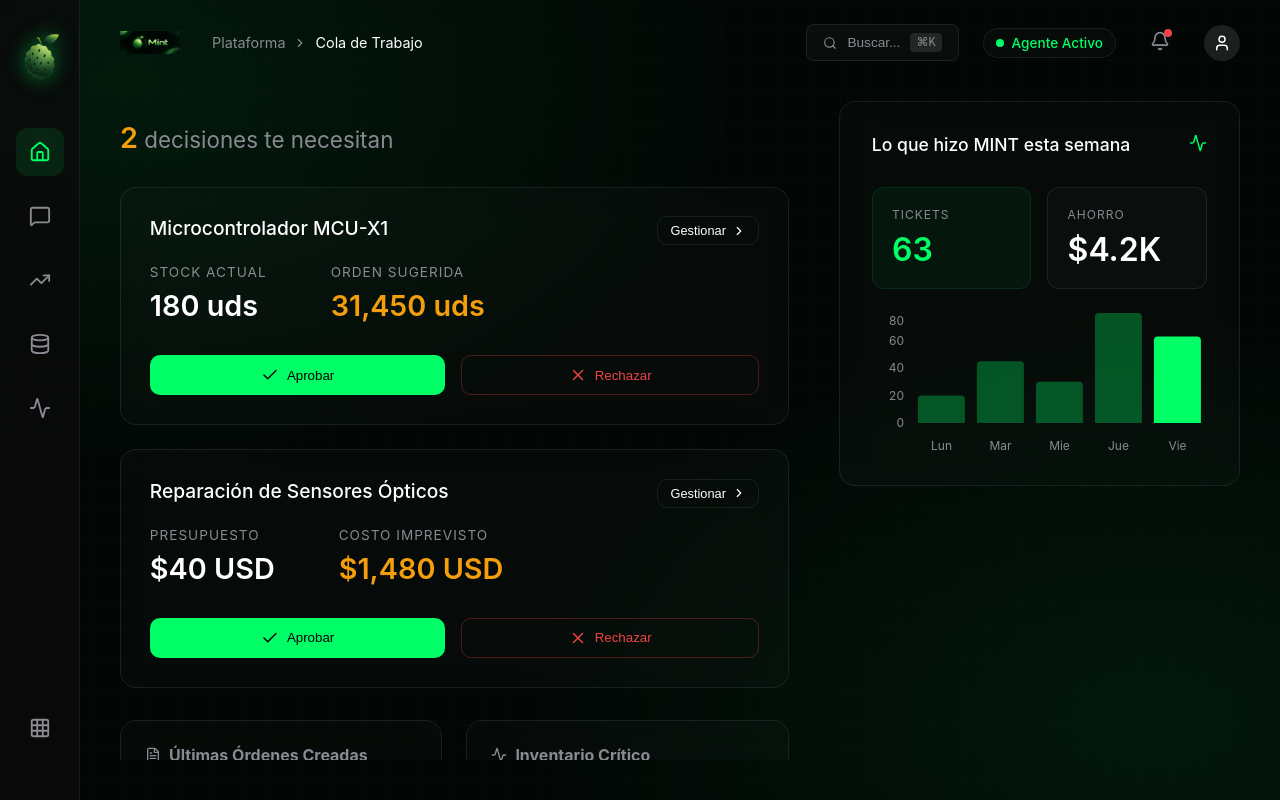
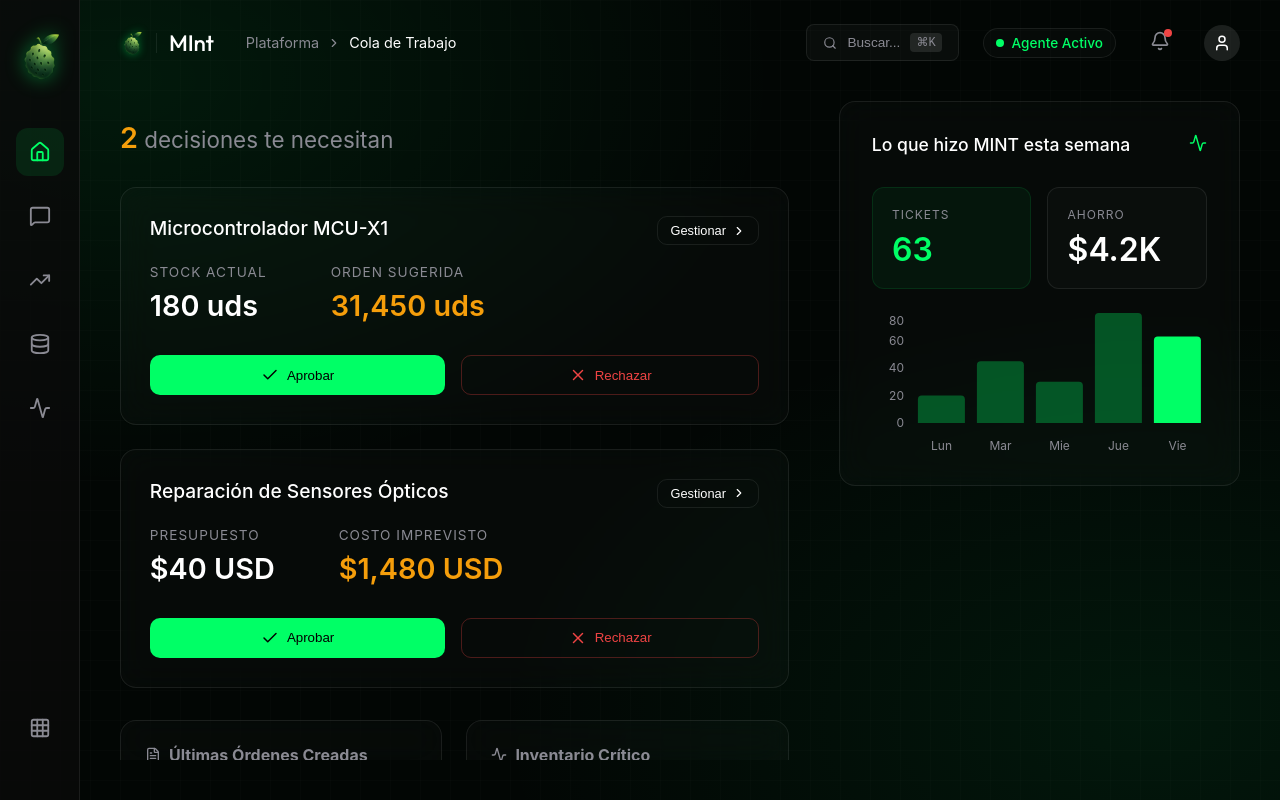
Before and after one commit to DMntill4/ai-back-office, a React (Vite) app in the folder frontend/: page / in a window 1280 px wide. Built offline with nearby package versions, Linux system fonts and the light colour scheme.

Commit message:
style(frontend): replace image banner with minimalist typography for mint logo

```diff
--- a/frontend/src/App.tsx
+++ b/frontend/src/App.tsx
@@ -44,8 +44,10 @@ const Sidebar = ({ currentView, setView }: { currentView: string, setView: (v: s
 const Header = ({ onOpenCmd }: { onOpenCmd: () => void }) => (
   <header style={{ padding: '1.5rem 2.5rem', display: 'flex', justifyContent: 'space-between', alignItems: 'center' }}>
     <div style={{ display: 'flex', alignItems: 'center', gap: '2rem' }}>
-      <h1 style={{ margin: 0, fontSize: '1.6rem', fontWeight: 700, display: 'flex', alignItems: 'center', gap: '12px', letterSpacing: '-0.5px' }}>
-        <img src="/src/assets/bannerIcon.png" alt="Mint Banner" style={{ height: '24px', objectFit: 'contain' }} />
+      <h1 style={{ margin: 0, display: 'flex', alignItems: 'center', gap: '12px' }}>
+        <img src="/src/assets/icon.png" alt="Mint Logo" style={{ height: '24px', objectFit: 'contain', filter: 'drop-shadow(0 0 4px rgba(0,255,102,0.4))' }} />
+        <span style={{ width: '1px', height: '20px', background: 'var(--border-glass)' }}></span>
+        <span style={{ fontSize: '1.4rem', fontWeight: 500, letterSpacing: '-0.2px', fontFamily: '"Outfit", "Inter", sans-serif', color: '#fff' }}>MInt</span>
       </h1>
       <div style={{ display: 'flex', alignItems: 'center', gap: '8px', color: 'var(--text-secondary)', fontSize: '0.9rem' }}>
         <span>Plataforma</span> <ChevronRight size={14} /> <span style={{ color: 'var(--text-primary)' }}>Cola de Trabajo</span>
--- a/frontend/src/index.css
+++ b/frontend/src/index.css
@@ -1,3 +1,5 @@
+@import url('https://fonts.googleapis.com/css2?family=Outfit:wght@400;500;600;700&display=swap');
+
 :root {
   --bg-color: #050505;
   --bg-surface: rgba(20, 20, 20, 0.7);
```
